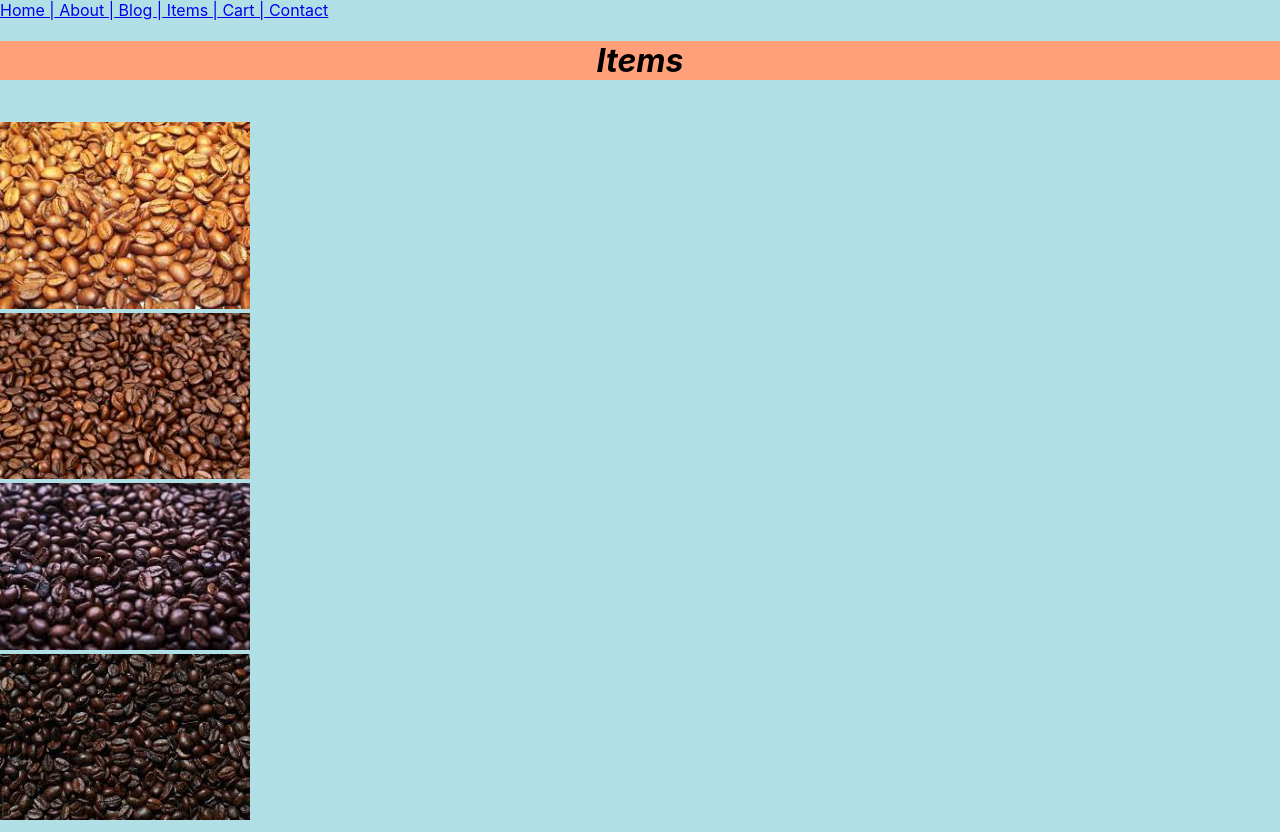
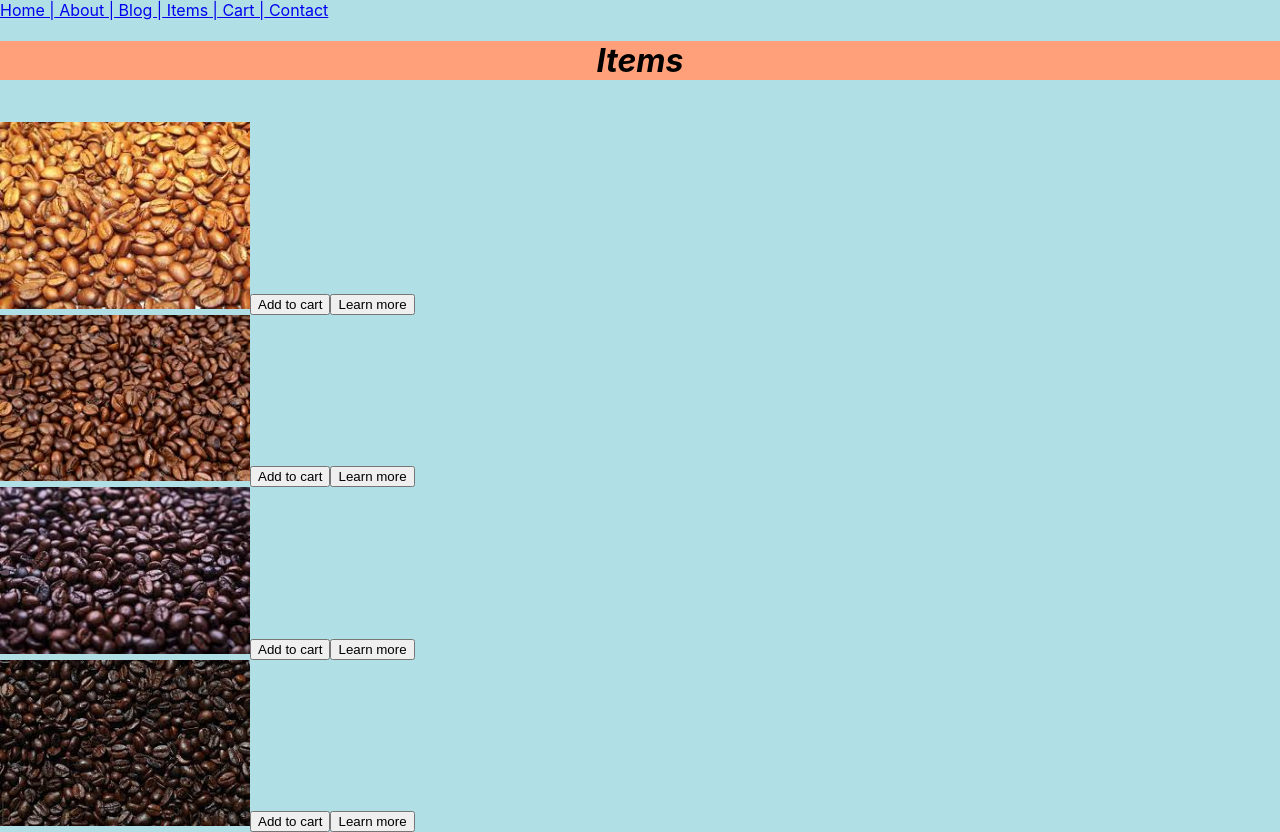
Before and after one commit to hpanditi/react-github-repo, a React (Create React App) app: page /Items in a window 1280 px wide. Built offline with nearby package versions, Linux system fonts and the light colour scheme.

Commit message:
added buttons

```diff
--- a/src/components/Items.js
+++ b/src/components/Items.js
@@ -23,24 +23,32 @@ function Items() {
           alt="lightroast"
           style={{ width: "250px", height: "250 px" }}
         />
+        <button>Add to cart</button>
+        <button>Learn more</button>
         <br />
         <img
           src={medium}
           alt="mediumroast"
           style={{ width: "250px", height: "250 px" }}
         />
+        <button>Add to cart</button>
+        <button>Learn more</button>
         <br />
         <img
           src={dark}
           alt="darkroast"
           style={{ width: "250px", height: "250 px" }}
         />
+        <button>Add to cart</button>
+        <button>Learn more</button>
         <br />
         <img
           src={extradark}
           alt="extradarkroast"
           style={{ width: "250px", height: "250 px" }}
         />
+        <button>Add to cart</button>
+        <button>Learn more</button>
       </body>
     </div>
   );
```
